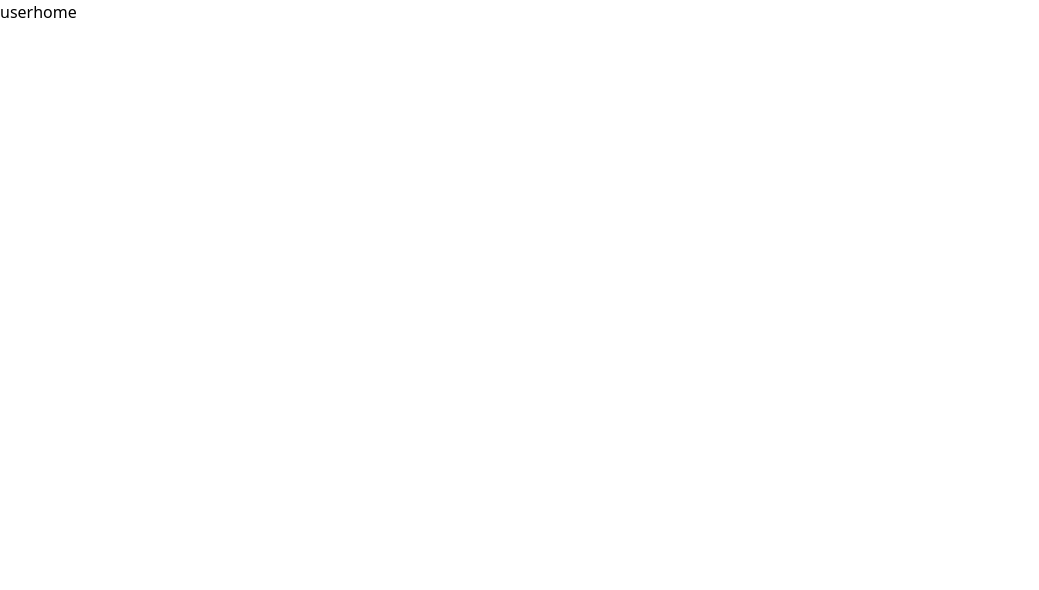
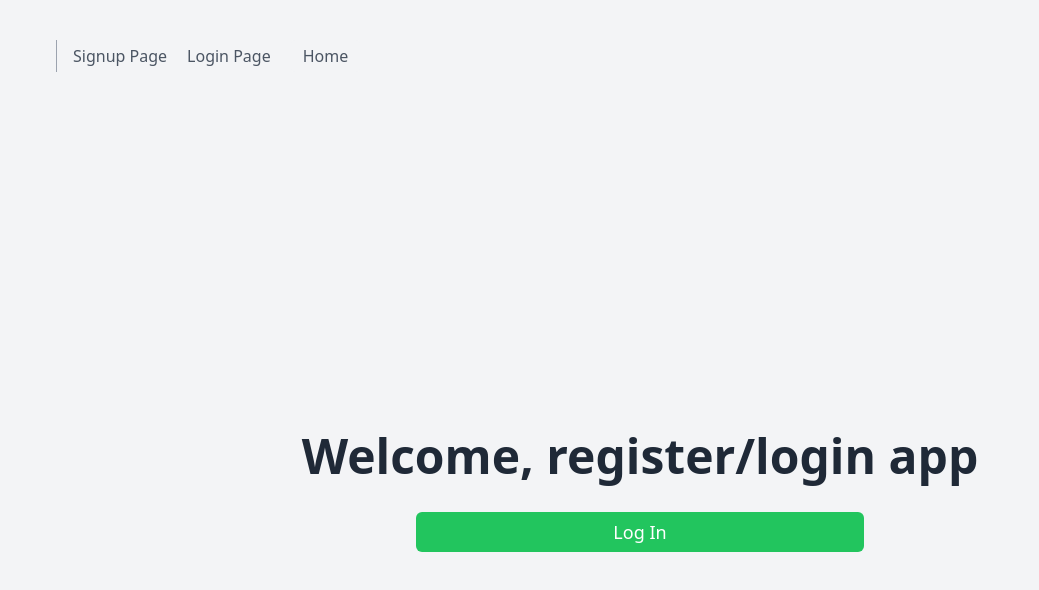
Before and after one commit to Akhilesh-pujar/client, a React (Create React App) app: page /userhome in a window 1280 px wide. Shown: the top 590 px of the page, without its empty margins (0-1039 px from the left). Built offline with nearby package versions, Linux system fonts and the light colour scheme.

Commit message:
checking

```diff
--- a/src/components/Signup.jsx
+++ b/src/components/Signup.jsx
@@ -9,13 +9,13 @@ function Signup() {
     const [email,setEmail]=useState('')
     const [username,setusername]=useState({})
     const [password,setPassword]=useState('')
-    const [role, setRole] = useState('user');
+    const [role, setRole] = useState('');
 
 
     const handleSubmit = async function submit(e){
         e.preventDefault();
 
-         axios.post(`${process.env.REACT_APP_API}/api/register?role=Admin`,{
+         axios.post(`${process.env.REACT_APP_API}/api/register`,{
                 username,email,password,role
             })
             .then((response)=>{
@@ -119,8 +119,8 @@ function Signup() {
           </label>
         <select className='flex h-10 text-sm ring-offset-background file:border-0 file:bg-transparent file:text-sm file:font-medium placeholder:text-muted-foreground focus-visible:outline-none focus-visible:ring-2 focus-visible:ring-ring focus-visible:ring-offset-2 disabled:cursor-not-allowed disabled:opacity-50 mt-2 p-2 w-full bg-gray-100 dark:bg-gray-700 rounded-md border border-gray-300 dark:border-gray-600 focus:border-blue-500 dark:focus:border-blue-500
          focus:outline-none focus:bg-white dark:focus:bg-gray-600' value={role} onChange={(e) => setRole(e.target.value)}>
-          <option value="user">User</option>
-          <option value="admin">Admin</option>
+          <option value="User">User</option>
+          <option value="Admin">Admin</option>
         </select>
 
         </div>
--- a/src/components/Userhome.jsx
+++ b/src/components/Userhome.jsx
@@ -1,10 +1,81 @@
 import React from 'react'
+import {useLocation} from 'react-router-dom';
+import { useNavigate } from "react-router-dom"
+import {  toast } from 'react-toastify';
+import Navbar from './Navbar';
+
 
 function Userhome() {
+    const location = useLocation()
+
+    const username = location.state ? location.state.id:null;
+    const role = location.state ? location.state.role:null;
+
+    const navigate = useNavigate();
+    const handlelogout= ()=>{
+      toast.success('Logged out successfully!', {
+        position: "top-right",
+        autoClose: 3000,
+        hideProgressBar: false,
+        closeOnClick: true,
+        pauseOnHover: true,
+        draggable: true,
+        progress: undefined,
+        theme: "light",
+      });
+      navigate('/login')}
+
   return (
-    <div>
-      userhome
+    <div className='container mx-auto flex flex-wrap p-5 flex-col md:flex-row items-center bg-gray-100 dark:bg-gray-900'>
+       <Navbar/>
+       <div className="w-full h-screen flex items-center justify-center ">
+
+    <div className="text-center">
+
+      <h1 className="text-5xl font-semibold text-gray-800 dark:text-white"> Welcome, {username ? username : 'register/login app'} {role?role:" "}</h1>
+
+      {username ? (
+          // If user is logged in, show Log Out button
+          <button
+            className="inline-flex items-center justify-center font-medium ring-offset-background transition-colors focus-visible:outline-none focus-visible:ring-2 focus-visible:ring-ring focus-visible:ring-offset-2 disabled:pointer-events-none disabled:opacity-50 h-10 px-4 w-full max-w-md mx-auto mt-8 bg-red-600 hover:bg-red-700 text-white py-2 rounded-md text-lg"
+            type="button"
+            id="rm4xcohtdc"
+            onClick={handlelogout}
+          >
+            Log Out
+            <svg
+              xmlns="http://www.w3.org/2000/svg"
+              width="24"
+              height="24"
+              viewBox="0 0 24 24"
+              fill="none"
+              stroke="currentColor"
+              stroke-width="2"
+              stroke-linecap="round"
+              stroke-linejoin="round"
+              className="ml-2 h-4 w-4"
+            >
+              <path d="M9 21H5a2 2 0 0 1-2-2V5a2 2 0 0 1 2-2h4"></path>
+              <polyline points="16 17 21 12 16 7"></polyline>
+              <line x1="21" x2="9" y1="12" y2="12"></line>
+            </svg>
+          </button>
+        ) : (
+          // If user is not logged in, show Login button
+          <button
+            className="inline-flex items-center justify-center font-medium ring-offset-background transition-colors focus-visible:outline-none focus-visible:ring-2 focus-visible:ring-ring focus-visible:ring-offset-2 disabled:pointer-events-none disabled:opacity-50 h-10 px-4 w-full max-w-md mx-auto mt-8 bg-green-500 hover:bg-green-600 text-white py-2 rounded-md text-lg"
+            type="button"
+            id="loginButton"
+            onClick={() => navigate('/login')}
+          >
+            Log In
+          </button>
+        )}
     </div>
+  </div>
+
+    </div>
+
   )
 }
 
```
Also changed, not shown: 1 other file (tests, documents, lock files or other folders).
